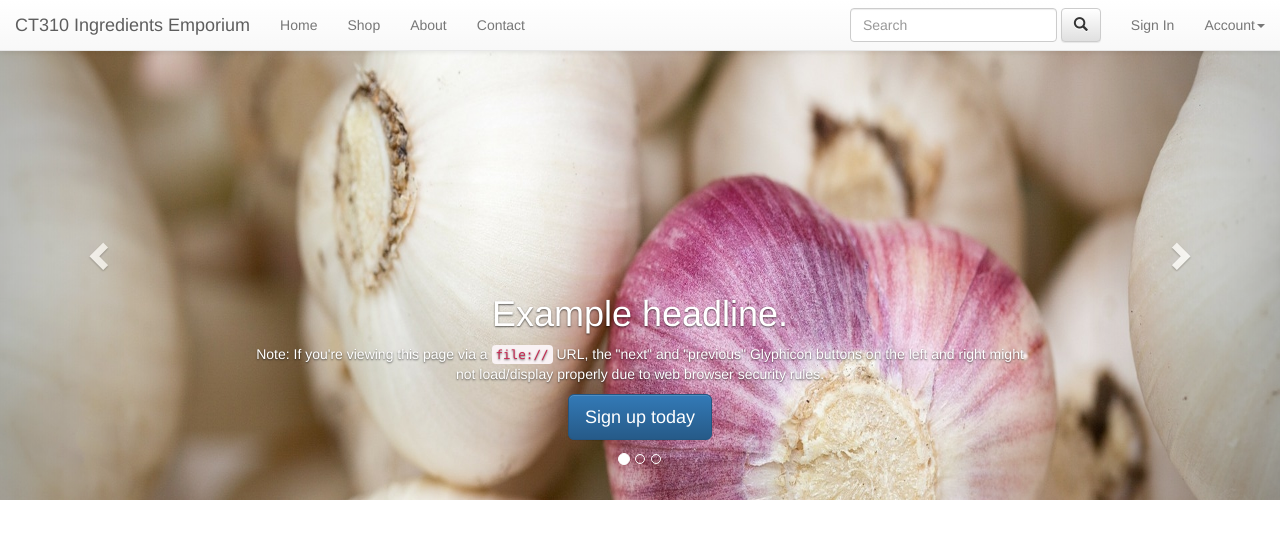
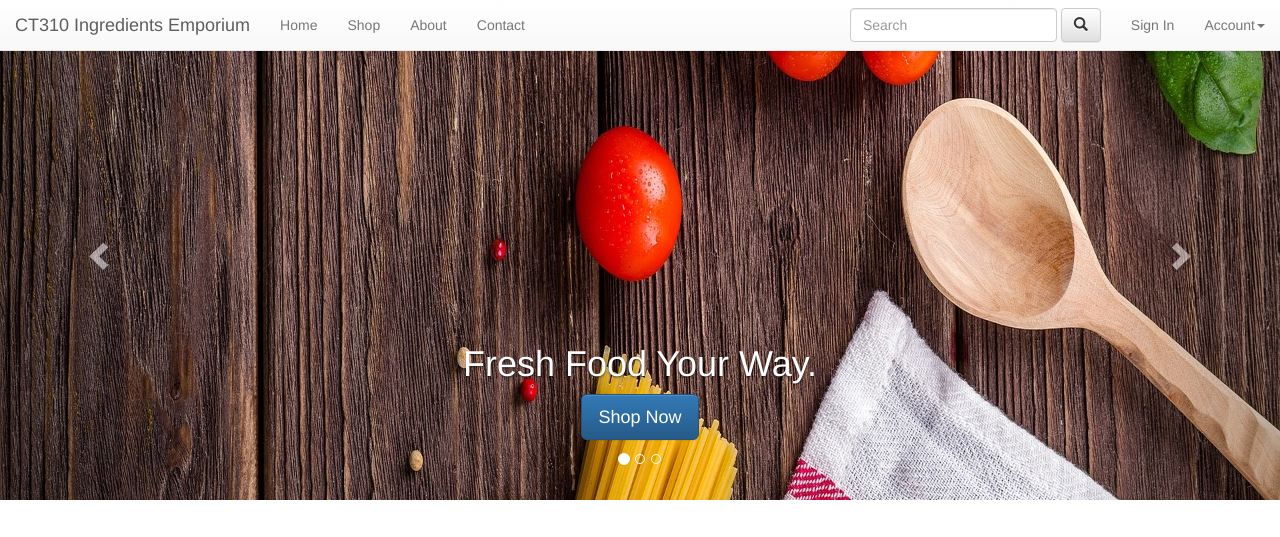
Before and after one commit to mjrerle/webdevp1, a PHP site: page / in a window 1280 px wide. Shown: the top 537 px of the page. Run offline with PHP 8.4, Linux system fonts and the light colour scheme; some libraries are stand-ins or nearby versions.

Commit message:
Added new pictures, added required ingredients, added required footer text and link,

```diff
--- a/css/stylesheet.css
+++ b/css/stylesheet.css
@@ -28,6 +28,16 @@ nav > .container {
   height: 500px;
 }
 
+.featurette {
+    text-align: center;
+}
+
+.jumbotron {
+    color: white;
+    background-image: url("../img/background-1932466_1920.jpg");
+    background-size: cover;
+}
+
 .list-group {
     border-radius: 0;
 }
@@ -36,8 +46,8 @@ nav > .container {
     border-radius: 0;
 }
 
-.thumbnail img {
-    width: 100%;
+.product-listing {
+    height: 400px;
 }
 
 .ratings {
@@ -57,7 +67,7 @@ nav > .container {
 }
 
 .footer {
-  position: fixed;
+  position: relative;
   bottom: 0;
   width: 100%;
   /* Set the fixed height of the footer here */
--- a/index.php
+++ b/index.php
@@ -11,32 +11,32 @@
     </ol>
     <div class="carousel-inner" role="listbox">
         <div class="item active">
-            <img class="first-slide" src="img/aromatic-84691_1920.jpg" alt="First slide">
+            <img class="first-slide" src="img/background-1932466_1920.jpg" alt="First slide">
             <div class="container">
                 <div class="carousel-caption">
-                    <h1>Example headline.</h1>
-                    <p>Note: If you're viewing this page via a <code>file://</code> URL, the "next" and "previous" Glyphicon buttons on the left and right might not load/display properly due to web browser security rules.</p>
-                    <p><a class="btn btn-lg btn-primary" href="#" role="button">Sign up today</a></p>
+                    <h1>Fresh Food Your Way.</h1>
+                    <p></p>
+                    <p><a class="btn btn-lg btn-primary" href="products.php" role="button">Shop Now</a></p>
                 </div>
             </div>
         </div>
         <div class="item">
-            <img class="second-slide" src="img/cinnamon-stick-514243_1920.jpg" alt="Second slide">
+            <img class="second-slide" src="img/watermelon-815072_1920.jpg" alt="Second slide">
             <div class="container">
                 <div class="carousel-caption">
-                    <h1>Another example headline.</h1>
-                    <p>Cras justo odio, dapibus ac facilisis in, egestas eget quam. Donec id elit non mi porta gravida at eget metus. Nullam id dolor id nibh ultricies vehicula ut id elit.</p>
-                    <p><a class="btn btn-lg btn-primary" href="#" role="button">Learn more</a></p>
+                    <h1>Food delivery has never been this simple</h1>
+                    <p>Local. Organic. Fresh.</p>
+                    <p><a class="btn btn-lg btn-primary" href="about.php" role="button">Learn more about us</a></p>
                 </div>
             </div>
         </div>
         <div class="item">
-            <img class="third-slide" src="img/pop-corn-785074_1920.jpg" alt="Third slide">
+            <img class="third-slide" src="img/apple-661726_1920.jpg" alt="Third slide">
             <div class="container">
                 <div class="carousel-caption">
-                    <h1>One more for good measure.</h1>
-                    <p>Cras justo odio, dapibus ac facilisis in, egestas eget quam. Donec id elit non mi porta gravida at eget metus. Nullam id dolor id nibh ultricies vehicula ut id elit.</p>
-                    <p><a class="btn btn-lg btn-primary" href="#" role="button">Browse gallery</a></p>
+                    <h1>Our mission is simple</h1>
+                    <p>We want satisfied customers the old fashioned way: by quality food and quality service.</p>
+                    <p><a class="btn btn-lg btn-primary" href="contact.php" role="button">Tell us how we're doing</a></p>
                 </div>
             </div>
         </div>
@@ -51,4 +51,30 @@
     </a>
 </div><!-- /.carousel -->
 
+<div class="marketing container">
+    <div class="jumpbar">
+
+    </div>
+    <div class="row" id="marketingOverview">
+        <div class="col-sm-4 featurette">
+            <img src="#" alt="image">
+        </div>
+        <div class="col-sm-4 featurette">
+            <img src="#" alt="image">
+        </div>
+        <div class="col-sm-4 featurette">
+            <img src="#" alt="image">
+        </div>
+    </div>
+    <div class="row" id="marketingQuality">
+
+    </div>
+    <div class="row" id="marketingShipping">
+
+    </div>
+    <div class="row" id="marketingSomething">
+
+    </div>
+</div>
+
 <?php include 'templates/footer.php'; ?>
--- a/templates/footer.php
+++ b/templates/footer.php
@@ -1,6 +1,6 @@
 <footer class="footer">
       <div class="container">
-        <span class="text-muted">Place sticky footer content here.</span>
+        <span class="text-muted">This site is part of a CSU <a href="https://www.cs.colostate.edu/~ct310/yr2017sp">CT 310</a> Course Project.</span>
       </div>
     </footer>
 </body>
--- a/templates/products_listing.php
+++ b/templates/products_listing.php
@@ -51,7 +51,7 @@ $ingredientArray = $ingredientStore->getIngredientList();
                     $reviewCount = count($reviewStore->getProductReviews($productID));
                     $rating = $reviewStore->getProductAvgRating($productID);
                     $stars = $reviewStore->getRatingStars($rating);
-                    echo '<div class="col-sm-3 col-lg-3 col-md-3">
+                    echo '<div class="col-sm-3 col-lg-3 col-md-3 product-listing">
                             <div class="thumbnail">
                                 <a href="'. $detailsURL .'">
                                     <img src="' . $imageURL . '" alt="" style="width:320px;">
```
Also changed, not shown: data/ingredients.xml (+18 -4 lines), img/apple-661726_1920.jpg (added), img/aromatic-84691_1920.jpg (deleted), img/background-1932466_1920.jpg (added), img/cinnamon-stick-514243_1920.jpg (deleted), img/mint-1433826_640.jpg (added), img/mustard-415119_640.jpg (added), img/onion-761951_640.jpg (added), img/onion-bunch-605416_640.jpg (added), img/pop-corn-785074_1920.jpg (deleted), img/watermelon-815072_1920.jpg (added).
